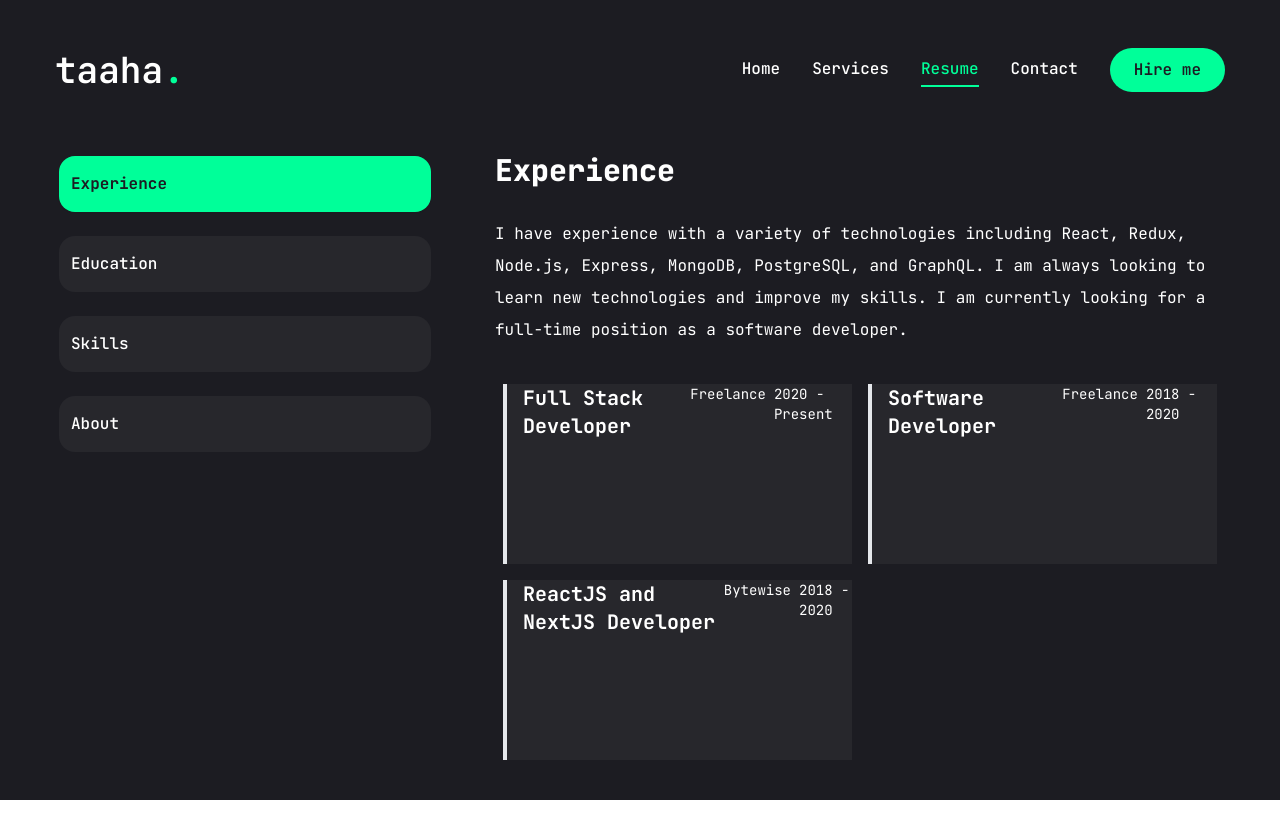
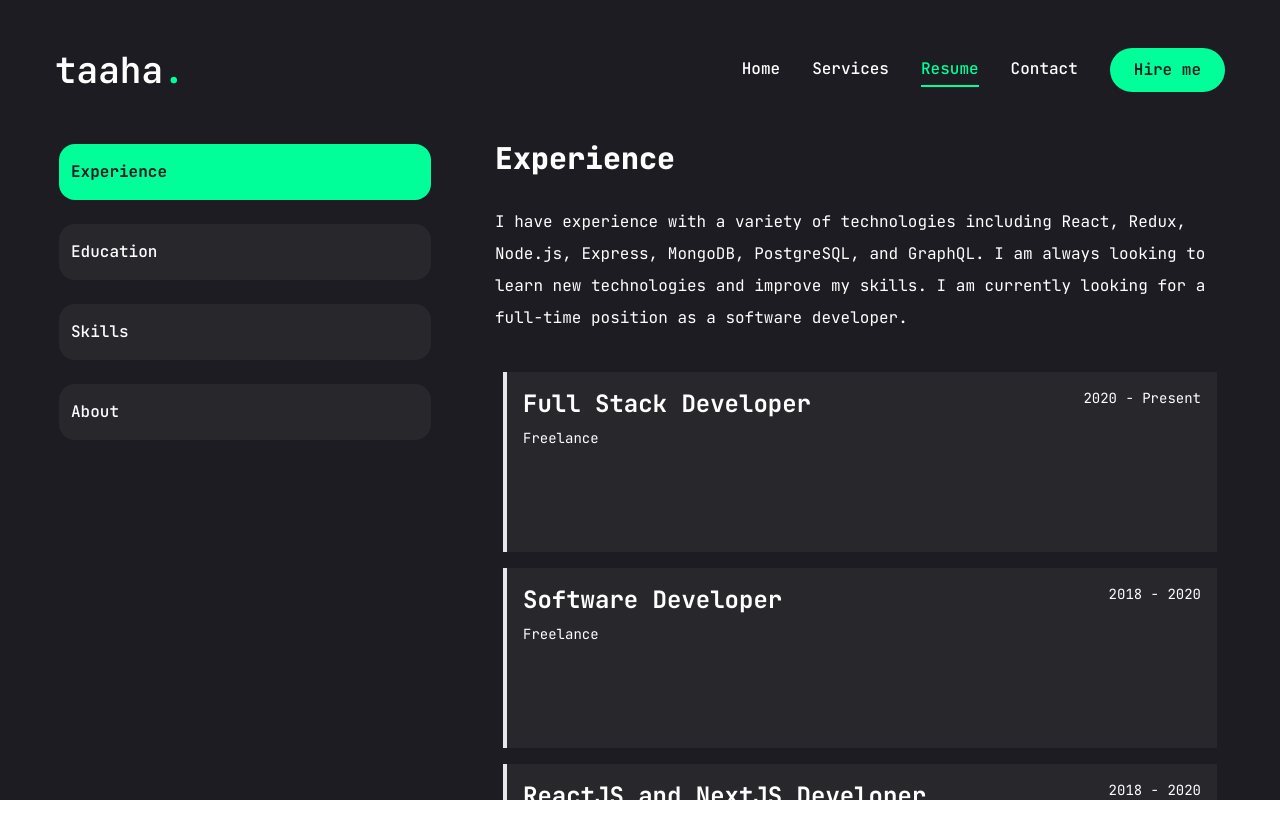
Before and after one commit to taahahussainkhan/taaha-portfolio, a Next.js app: page /resume in a window 1280 px wide. Shown: the top 838 px of the page. Before the commit the page ends 800 px from the top, so only its background shows below. Built offline with nearby package versions, Linux system fonts and the light colour scheme.

Commit message:
resume page setup

```diff
--- a/src/app/page.tsx
+++ b/src/app/page.tsx
@@ -13,6 +13,8 @@ export default function Home() {
     window.open(resume_url, "_blank")
   }
   return (
+      <div>
+
     <section className="h-full">
       <div className="container mx-auto h-full">
         <div className="flex flex-col xl:flex-row items-center justify-between xl:pt-8 xl:pb-24">
@@ -68,5 +70,7 @@ export default function Home() {
       </div>
       <Stats />
     </section>
+      </div>
+
   );
 }
--- a/src/components/Resume/Experiences.tsx
+++ b/src/components/Resume/Experiences.tsx
@@ -31,15 +31,17 @@ const Experiences = () => {
         <div className="flex flex-col gap-[30px] text-center xl:text-left">
             <h3 className="text-3xl font-extrabold">{experiences.title}</h3>
             <p>{experiences.description}</p>
-            <div className="grid grid-cols-2 ">
+            <div className="flex flex-col ">
                 {experiences.items.map((item, index) => (
                     <div
                         key={index}
-                        className=" gap-2 border-l-4 bg-[#27272c] pl-4 m-2 h-[180px] flex align-center"
+                        className="flex flex-col gap-2 border-l-4 bg-[#27272c] p-4 m-2 h-[180px]  align-center hover:shadow-2xl hover:border-accent-hover transition-all ease-in-out duration-300"
                     >
-                        <h4 className="text-xl font-bold">{item.title}</h4>
+                        <div className="flex justify-between">
+                            <h4 className="text-2xl font-bold hover:text-accent-hover transition-all ease-in-out duration-300">{item.title}</h4>
+                            <p className="text-sm text-white">{item.date}</p>
+                        </div>
                         <p className="text-sm text-white">{item.company}</p>
-                        <p className="text-sm text-white">{item.date}</p>
                     </div>
                 ))}
             </div>
```
